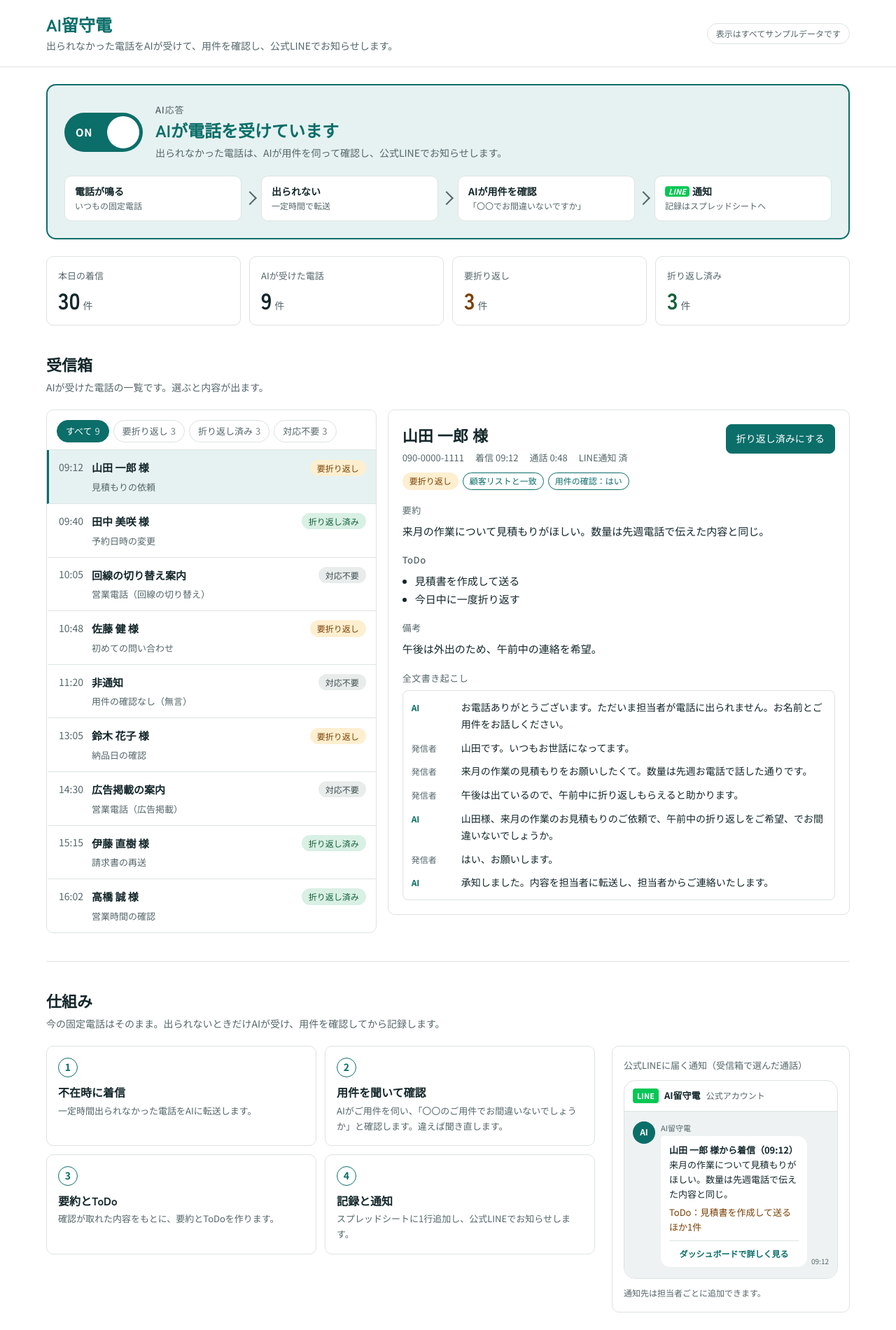
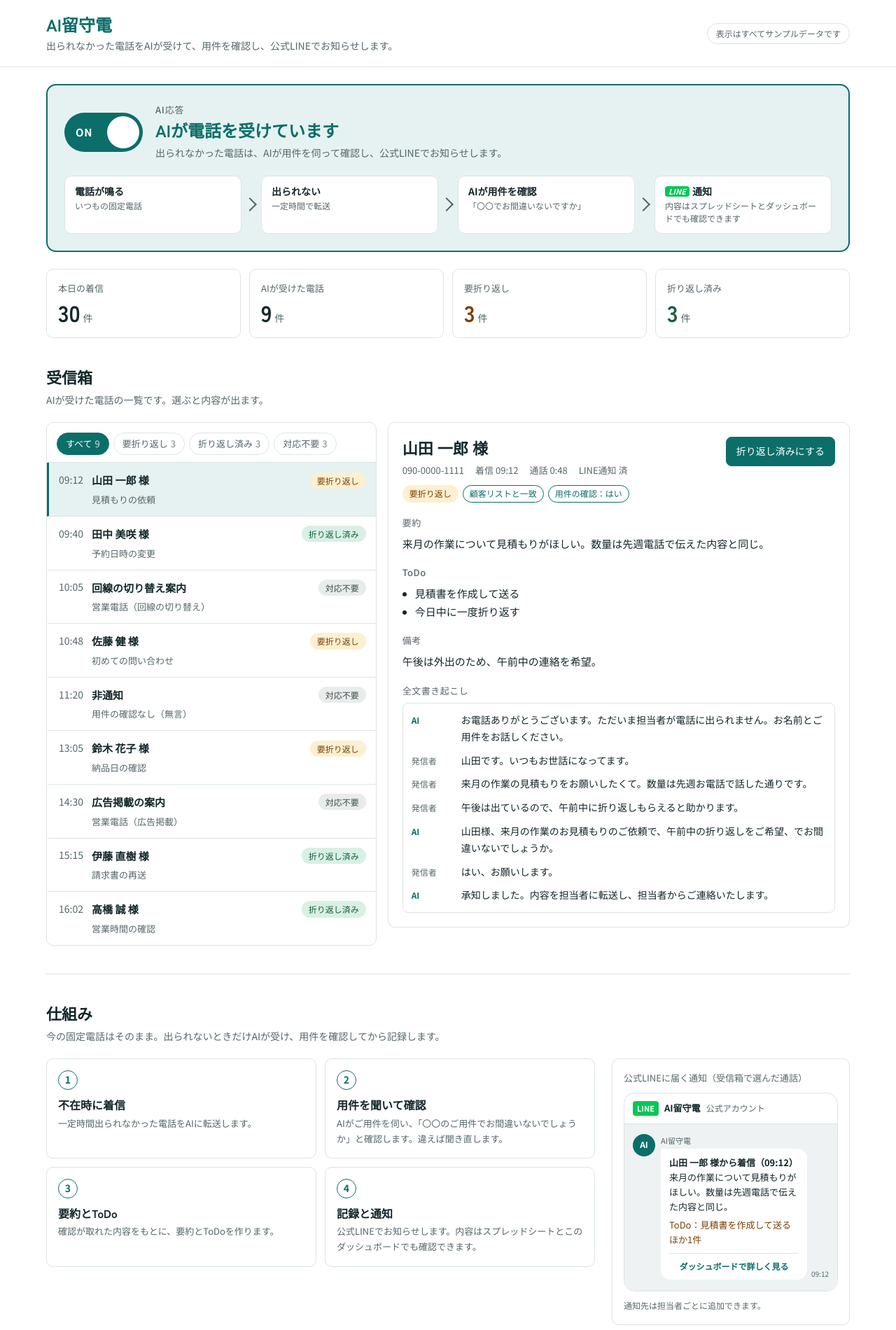
Before and after one commit to Kazuhiko0228/ai-rusuden-demo, a plain HTML site: page index.html in a window 1280 px wide. Shown: the top 1900 px of the page at 70% size. Drawn offline with Linux system fonts and the light colour scheme.

Commit message:
LINE通知の説明をスプレッドシート＋ダッシュボードで確認可に
Co-Authored-By: Claude Opus 5.5 <noreply@anthropic.com>

```diff
--- a/index.html
+++ b/index.html
@@ -231,7 +231,7 @@ footer{border-top:1px solid var(--line);padding:24px 0 40px;color:var(--sub);fon
         <li class="step card"><span class="n">1</span><h3>不在時に着信</h3><p>一定時間出られなかった電話をAIに転送します。</p></li>
         <li class="step card"><span class="n">2</span><h3>用件を聞いて確認</h3><p>AIがご用件を伺い、「〇〇のご用件でお間違いないでしょうか」と確認します。違えば聞き直します。</p></li>
         <li class="step card"><span class="n">3</span><h3>要約とToDo</h3><p>確認が取れた内容をもとに、要約とToDoを作ります。</p></li>
-        <li class="step card"><span class="n">4</span><h3>記録と通知</h3><p>スプレッドシートに1行追加し、公式LINEでお知らせします。</p></li>
+        <li class="step card"><span class="n">4</span><h3>記録と通知</h3><p>公式LINEでお知らせします。内容はスプレッドシートとこのダッシュボードでも確認できます。</p></li>
       </ol>
       <div class="phone card">
         <p class="cap">公式LINEに届く通知（受信箱で選んだ通話）</p>
@@ -453,7 +453,7 @@ function renderMode() {
     ? "出られなかった電話は、AIが用件を伺って確認し、公式LINEでお知らせします。"
     : "電話はいつもどおり鳴ります。出られなかった電話もAIは受けません。";
   const steps = on
-    ? [["電話が鳴る", "いつもの固定電話", true], ["出られない", "一定時間で転送", true], ["AIが用件を確認", "「〇〇でお間違いないですか」", true], ['<i class="line-mark">LINE</i>通知', "記録はスプレッドシートへ", true]]
+    ? [["電話が鳴る", "いつもの固定電話", true], ["出られない", "一定時間で転送", true], ["AIが用件を確認", "「〇〇でお間違いないですか」", true], ['<i class="line-mark">LINE</i>通知', "内容はスプレッドシートとダッシュボードでも確認できます", true]]
     : [["電話が鳴る", "いつもの固定電話", true], ["出られない", "そのまま鳴り続けます", true], ["AIが用件を確認", "オフの間は受けません", false], ['<i class="line-mark">LINE</i>通知', "通知・記録もなし", false]];
   $("mode-flow").innerHTML = steps.map(([t, d, act]) => `<li class="${act ? "" : "off"}"><b>${t}</b><span>${d}</span></li>`).join("");
 }
```
